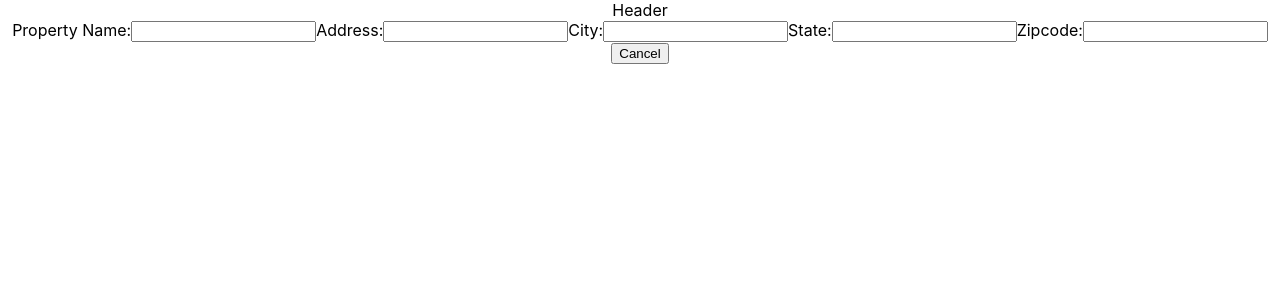
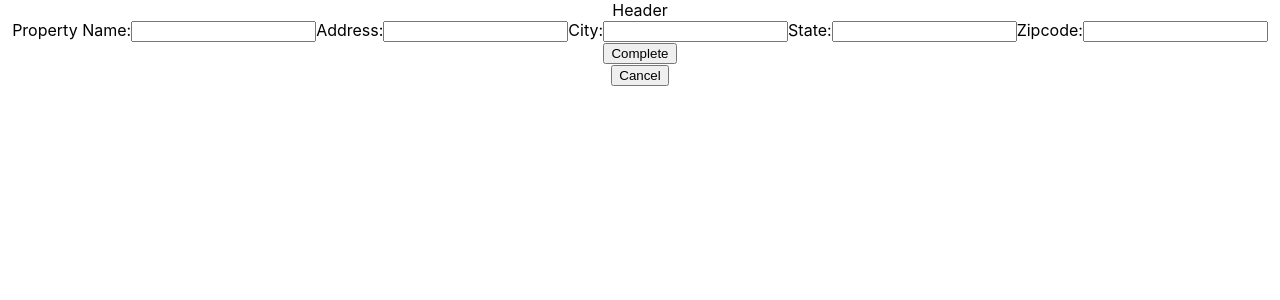
Before and after one commit to kdevenport/houser, a React (Create React App) app: page /#/wizard in a window 1280 px wide. Shown: the top 300 px of the page. Built offline with nearby package versions, Linux system fonts and the light colour scheme.

Commit message:
addedpost

```diff
--- a/src/component/Wizard.js
+++ b/src/component/Wizard.js
@@ -1,6 +1,6 @@
 import React, { Component } from 'react';
 import { Link } from 'react-router-dom';
-import Axios from 'axios';
+import axios from 'axios';
 
 class Wizard extends Component {
     constructor(){
@@ -49,8 +49,8 @@ class Wizard extends Component {
             state: state,
             zipcode: zipcode
         }
-        Axios.post('/api/house', house).then(response => {
-
+        axios.post('/api/house', house).then(() => {
+            this.props.history.push('/')
         })
     }
     render(){
@@ -77,7 +77,7 @@ class Wizard extends Component {
                         Zipcode:
                         <input type = "text" onChange = {(event) => this.handleZipCodeChange(event)}/>
                     </label>
-
+                    <button onClick={() => this.addHouse()}>Complete</button>
                 </form>
                 <Link to='/' className="Dashboard">
                     <button>
```
